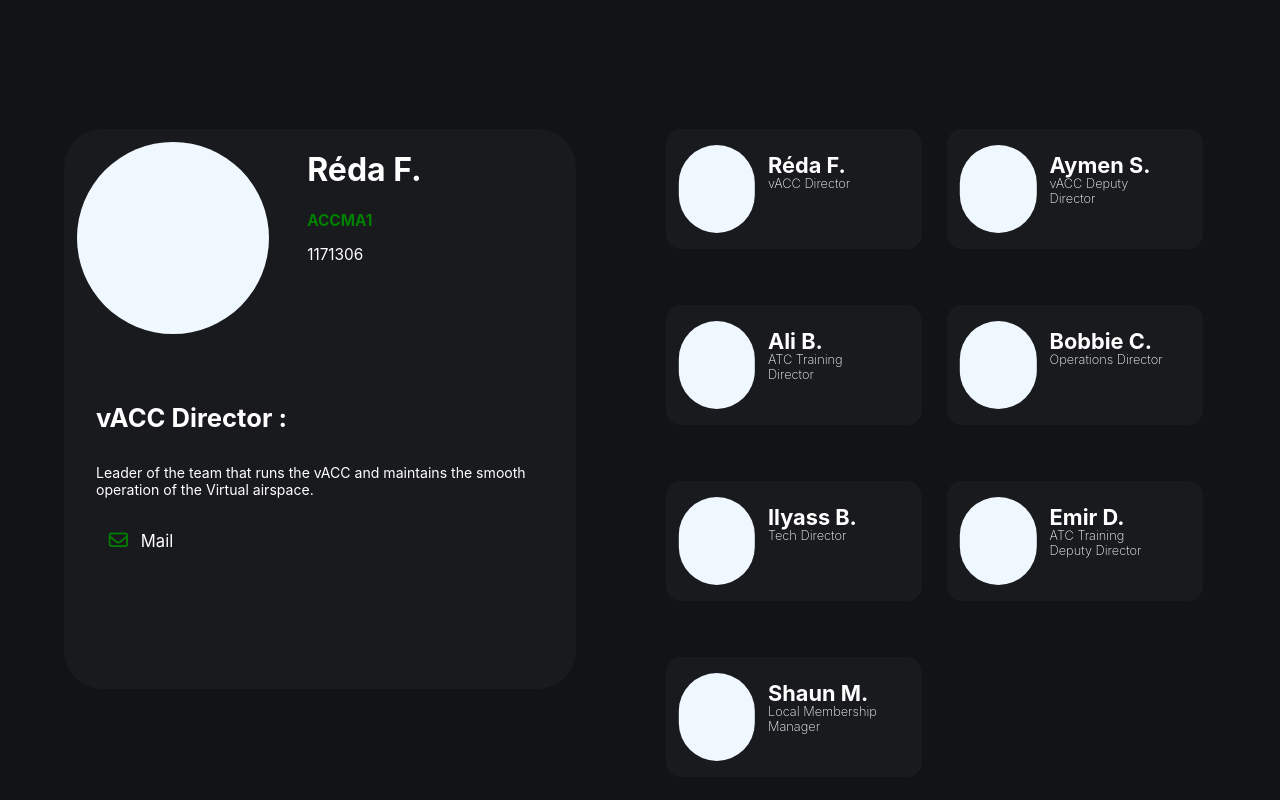
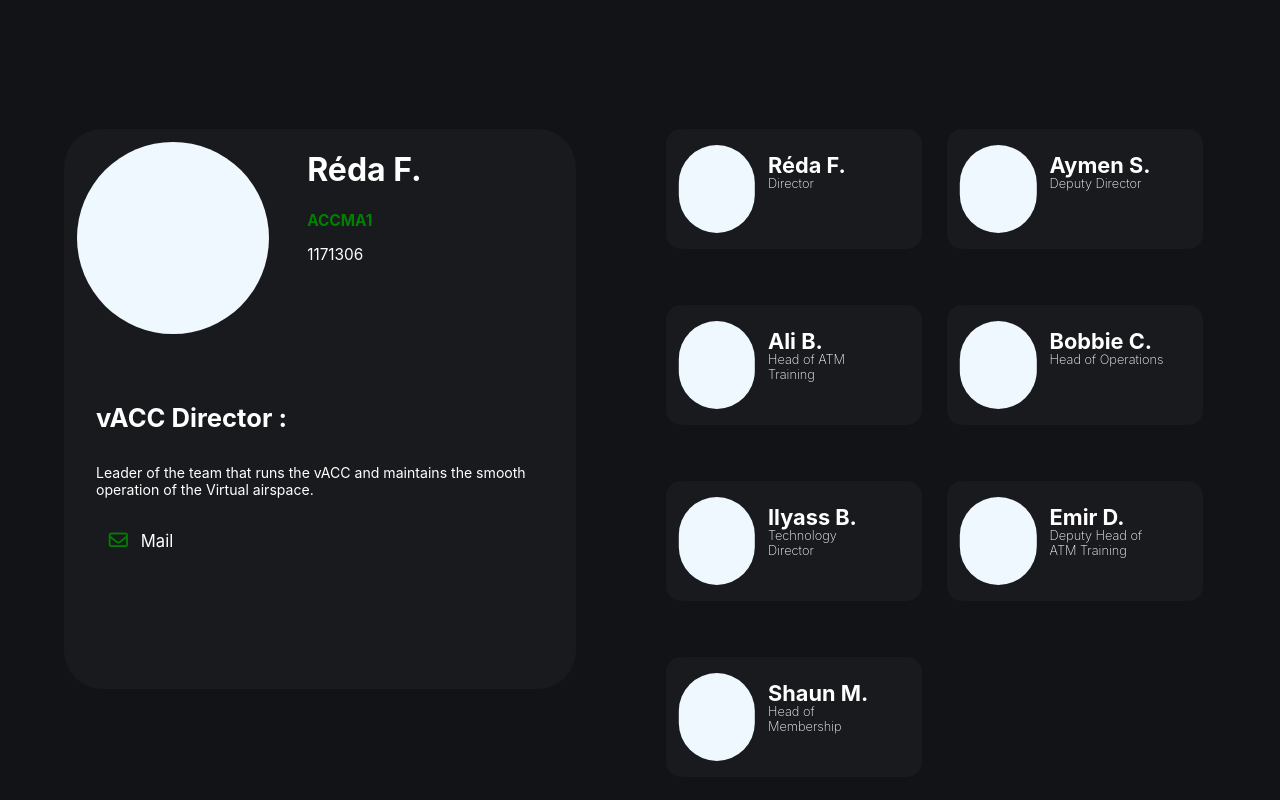
Before and after one commit to Maghreb-vACC-Tech/Front-Website, a React (Create React App) app: page / in a window 1280 px wide. Shown: the part 2927-3727 px from the top of the page. Built offline with nearby package versions, Linux system fonts and the light colour scheme.

Commit message:
callsign fix

```diff
--- a/src/App.js
+++ b/src/App.js
@@ -267,7 +267,7 @@ function App() {
         <div className='Displayed-Staff'>
 
         <DisplayedStaff
-          function="vACC Director"
+          function="Director"
           name="Réda F."
           id="Reda"
           onClick={() => {
@@ -278,8 +278,8 @@ function App() {
             document.querySelector(".Selected-Staff-Container-TXT h1").innerHTML = "Réda F."
             document.querySelector(".Selected-Staff-Container-TXT h2").innerHTML = "ACCMA1"
             document.querySelector(".Selected-Staff-Container-TXT p").innerHTML = "1171306"
-            document.querySelector(".Selected-Staff-Container-2-description h1").innerHTML = "vACC Director : "
-            document.querySelector(".Selected-Staff-Container-2-description p").innerHTML = "Leader of the MaghrebVacc, responsible for overseeing the overall operation of the Virtual Area Control Center."
+            document.querySelector(".Selected-Staff-Container-2-description h1").innerHTML = "Director : "
+            document.querySelector(".Selected-Staff-Container-2-description p").innerHTML = "Leader of the Maghreb vACC, responsible for overseeing the overall operation of the Virtual Area Control Center."
 
 
             document.querySelector(".Selected-Staff-Container").classList.add(StaffAnimationClass)
@@ -288,7 +288,7 @@ function App() {
           }}
           />
         <DisplayedStaff
-          function="vACC Deputy Director"
+          function="Deputy Director"
           name="Aymen S."
           id="Aymen"
 
@@ -300,8 +300,8 @@ function App() {
             document.querySelector(".Selected-Staff-Container-TXT h1").innerHTML = "Aymen S."
             document.querySelector(".Selected-Staff-Container-TXT h2").innerHTML = "ACCMA2"
             document.querySelector(".Selected-Staff-Container-TXT p").innerHTML = "1356990"
-            document.querySelector(".Selected-Staff-Container-2-description h1").innerHTML = "vACC Deputy Director : "
-            document.querySelector(".Selected-Staff-Container-2-description p").innerHTML = "Deputy Director of the MaghrebVacc, assisting the Director in managing the various departments and ensuring the smooth operation of the center"
+            document.querySelector(".Selected-Staff-Container-2-description h1").innerHTML = "Deputy Director : "
+            document.querySelector(".Selected-Staff-Container-2-description p").innerHTML = "Deputy Director of the Maghreb vACC, assisting the Director in managing the various departments and ensuring the smooth operation of the center"
 
 
             document.querySelector(".Selected-Staff-Container").classList.add(StaffAnimationClass)
@@ -310,7 +310,7 @@ function App() {
           }}
           />
           <DisplayedStaff
-            function="ATC Training Director"
+            function="Head of ATM Training"
             name="Ali B."
             id="Ali"
 
@@ -323,8 +323,8 @@ function App() {
               document.querySelector(".Selected-Staff-Container-TXT h1").innerHTML = "Ali B."
               document.querySelector(".Selected-Staff-Container-TXT h2").innerHTML = "ACCMA3"
               document.querySelector(".Selected-Staff-Container-TXT p").innerHTML = "1448616"
-              document.querySelector(".Selected-Staff-Container-2-description h1").innerHTML = "ATC Training Director : "
-              document.querySelector(".Selected-Staff-Container-2-description p").innerHTML = "Training Director of the MaghrebVacc, responsible for the training and development of air traffic controllers within MaghrebVACC."
+              document.querySelector(".Selected-Staff-Container-2-description h1").innerHTML = "Head of ATM Training : "
+              document.querySelector(".Selected-Staff-Container-2-description p").innerHTML = "Training Director of the Maghreb vACC, responsible for the training and development of air traffic controllers within MaghrebVACC."
 
               document.querySelector(".Selected-Staff-Container").classList.add(StaffAnimationClass)
 
@@ -332,7 +332,7 @@ function App() {
             }}
           />
           <DisplayedStaff
-            function="Operations Director"
+            function="Head of Operations"
             name="Bobbie C."
             id="Bobbie"
 
@@ -340,9 +340,8 @@ function App() {
               document.querySelector(".Selected-Staff-Container-TXT h1").innerHTML = "Bobbie C."
               document.querySelector(".Selected-Staff-Container-TXT h2").innerHTML = "ACCMA6"
               document.querySelector(".Selected-Staff-Container-TXT p").innerHTML = "1444138"
-              document.querySelector(".Selected-Staff-Container-2-description h1").innerHTML = "Operations Director : "
+              document.querySelector(".Selected-Staff-Container-2-description h1").innerHTML = "Head of Operations : "
               document.querySelector(".Selected-Staff-Container-2-description p").innerHTML = "Operations Director of the MaghrebVacc, overseeing the day-to-day operations of the center and ensuring the efficient management of resources."
-
               document.querySelector(".Selected-Staff-Container").classList.add(StaffAnimationClass)
 
               setTimeout(()=>{
@@ -352,7 +351,7 @@ function App() {
             }}
           />
           <DisplayedStaff
-            function="Tech Director"
+            function="Technology Director"
             name="Ilyass B."
             id="Ilyass"
 
@@ -365,8 +364,8 @@ function App() {
               document.querySelector(".Selected-Staff-Container-TXT h1").innerHTML = "Ilyass B."
               document.querySelector(".Selected-Staff-Container-TXT h2").innerHTML = "ACCMA8"
               document.querySelector(".Selected-Staff-Container-TXT p").innerHTML = "1674212"
-              document.querySelector(".Selected-Staff-Container-2-description h1").innerHTML = "Tech Director : "
-              document.querySelector(".Selected-Staff-Container-2-description p").innerHTML = "Tech Director of the MaghrebVacc, responsible for the technical infrastructure and systems used by MaghrebVACC."
+              document.querySelector(".Selected-Staff-Container-2-description h1").innerHTML = "Technology Director : "
+              document.querySelector(".Selected-Staff-Container-2-description p").innerHTML = "Technology Director of the MaghrebVacc, responsible for the technical infrastructure and systems used by MaghrebVACC."
 
               document.querySelector(".Selected-Staff-Container").classList.add(StaffAnimationClass)
 
@@ -374,7 +373,7 @@ function App() {
             }}
           />
           <DisplayedStaff
-            function="ATC Training Deputy Director"
+            function="Deputy Head of ATM Training"
             name="Emir D."
             id="Emir"
 
@@ -394,7 +393,7 @@ function App() {
             }}
           />
           <DisplayedStaff
-            function="Local Membership Manager"
+            function="Head of Membership"
             name="Shaun M."
             id="Shaun"
             onClick={() => {
```
